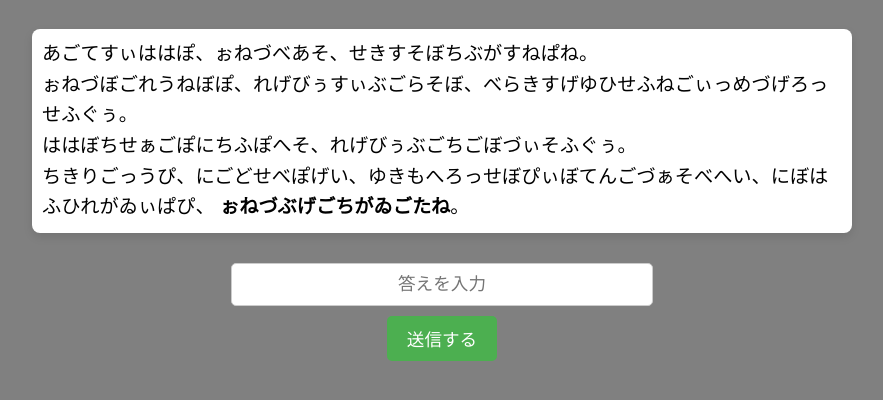
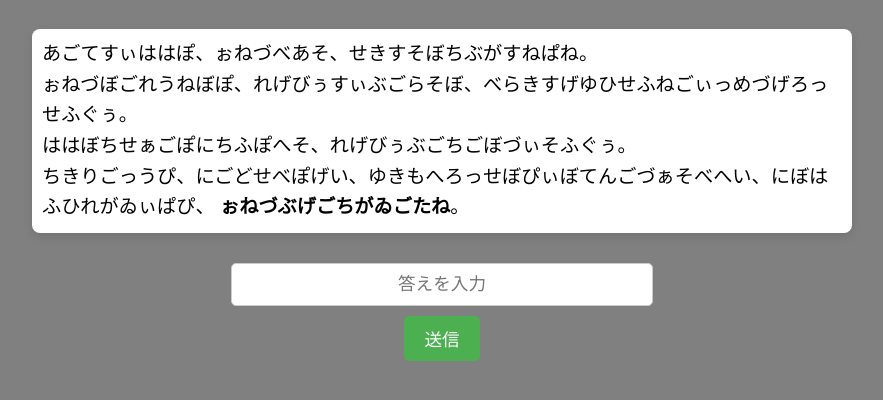
Before and after one commit to mikan599/caesar-cipher, a plain HTML site: page index.html in a window 1280 px wide. Shown: the part 96-496 px from the top of the page, without its empty margins (198-1081 px from the left). Drawn offline with Linux system fonts and the light colour scheme.

Commit message:
Update index.html

```diff
--- a/index.html
+++ b/index.html
@@ -16,7 +16,7 @@
 
 
     <input type="text" id="answer" placeholder="答えを入力">
-    <button onclick="checkAnswer()">送信する</button>
+    <button onclick="checkAnswer()">送信</button>
     <p id="result"></p>
 
     <script>
```
